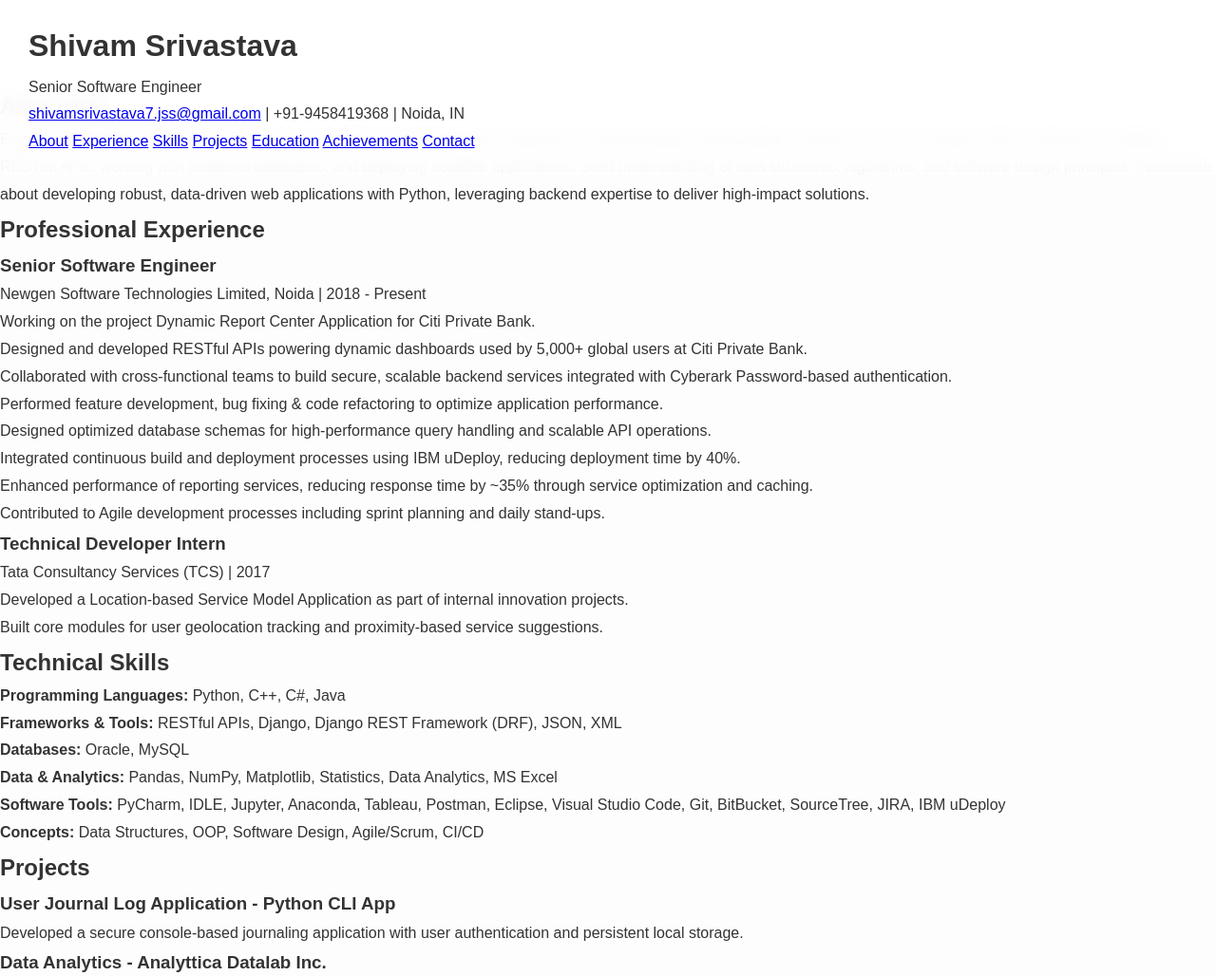
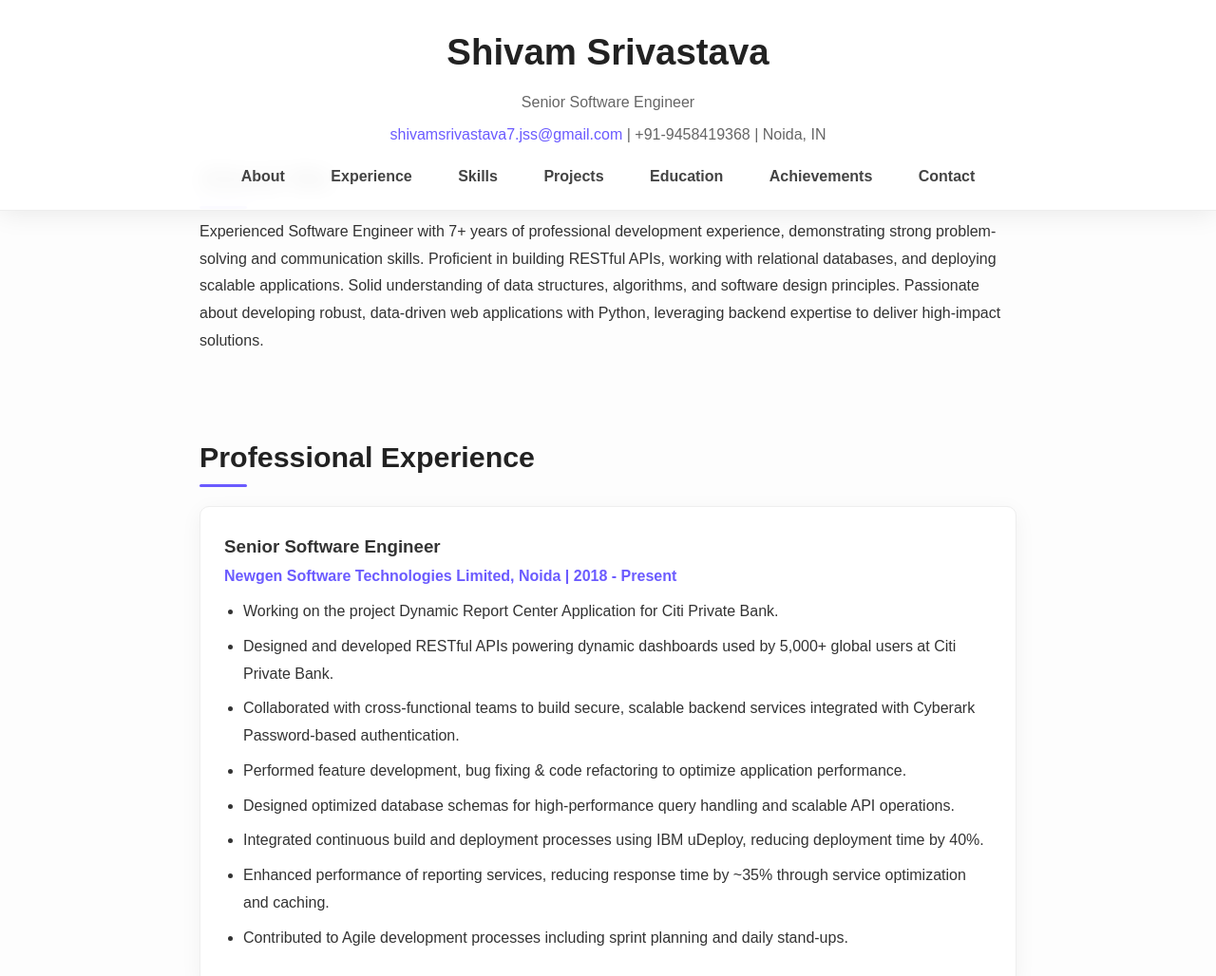
Before and after one commit to S-Shivam/S-Shivam.github.io, a plain HTML site: page index.html in a window 1280 px wide. Shown: the top 1028 px of the page at 95% size. Drawn offline with Linux system fonts and the light colour scheme.

Commit message:
Portfolio - Updated - style.css 3

```diff
--- a/style.css
+++ b/style.css
@@ -29,4 +29,139 @@
     background: #ffffffee;
     backdrop-filter: blur(10px);
     padding: 20px 30px;
-    text-align:
+    text-align: center;
+    z-index: 1000;
+    box-shadow: 0 4px 25px rgba(0,0,0,0.08);
+    border-bottom: 1px solid #eee;
+}
+
+header h1 {
+    font-size: 2.4rem;
+    color: #222;
+    font-weight: 700;
+}
+
+.tagline {
+    margin-top: 5px;
+    color: #666;
+    font-size: 1rem;
+}
+
+/* --------------------
+        NAVBAR
+-----------------------*/
+nav {
+    margin-top: 15px;
+}
+
+nav a {
+    margin: 0 12px;
+    text-decoration: none;
+    color: #444;
+    font-weight: 600;
+    padding: 6px 10px;
+    border-radius: 6px;
+    transition: 0.25s ease;
+}
+
+nav a:hover {
+    background: #ececff;
+    color: #333;
+}
+
+/* --------------------
+        SECTION
+-----------------------*/
+.section {
+    max-width: 900px;
+    margin: 60px auto;
+    padding: 10px 20px;
+}
+
+/* Section Headings */
+h2 {
+    font-size: 1.9rem;
+    margin-bottom: 15px;
+    color: #222;
+    font-weight: 700;
+    position: relative;
+}
+
+h2::after {
+    content: "";
+    width: 50px;
+    height: 3px;
+    background: #6b5bff;
+    position: absolute;
+    left: 0;
+    bottom: -5px;
+    border-radius: 3px;
+}
+
+/* --------------------
+         CARDS
+-----------------------*/
+.exp-card,
+.project-card {
+    background: #ffffff;
+    padding: 25px;
+    margin: 25px 0;
+    border-radius: 10px;
+    border: 1px solid #eee;
+    box-shadow: 0 5px 22px rgba(0,0,0,0.05);
+    transition: 0.3s ease;
+}
+
+.exp-card:hover,
+.project-card:hover {
+    transform: translateY(-4px);
+    box-shadow: 0 8px 28px rgba(0,0,0,0.08);
+}
+
+.company {
+    font-weight: bold;
+    color: #6b5bff;
+}
+
+/* --------------------
+       BULLET LISTS
+-----------------------*/
+ul {
+    padding-left: 20px;
+}
+
+ul li {
+    margin: 8px 0;
+}
+
+/* SKILLS GRID */
+.skills-grid li {
+    list-style: circle;
+}
+
+/* --------------------
+        CONTACT
+-----------------------*/
+a {
+    color: #6b5bff;
+    text-decoration: none;
+    transition: 0.2s ease;
+}
+
+a:hover {
+    color: #4a3fff;
+    text-decoration: underline;
+}
+
+/* --------------------
+         FOOTER
+-----------------------*/
+footer {
+    background: #f5f5f5;
+    text-align: center;
+    padding: 25px;
+    margin-top: 60px;
+    color: #444;
+    font-weight: 500;
+    border-top: 1px solid #e0e0e0;
+}
```
